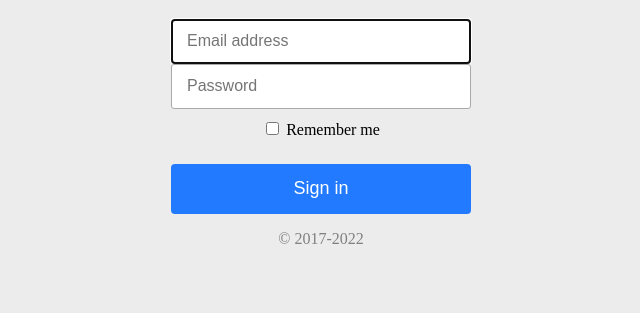
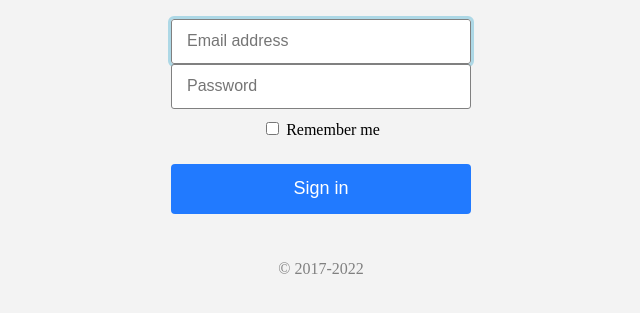
Before and after one commit to YujinCho0316/HTML-CSS, a plain HTML site: page example.html in a window 1280 px wide. Shown: the part 245-558 px from the top of the page, without its empty margins (327-967 px from the left). Drawn offline with Linux system fonts and the light colour scheme.

Commit message:
Update example

```diff
--- a/example.html
+++ b/example.html
@@ -9,7 +9,7 @@
     <style>
       body {
         font-family: 'Lucida Sans Grande';
-        background-color: rgb(236, 236, 236);
+        background-color: rgb(243, 243, 243);
         width: 100%;
 
       }
@@ -27,10 +27,14 @@
         width: 300px;
         height: 45px;
         box-sizing: border-box;
-        border: 1px solid darkgray;
+        border: 1px solid gray;
         border-radius: 3px;
         padding: 5%;
         font-size: medium;
+      }
+
+      .login:focus {
+        outline: 3px solid lightblue;
       }
 
       #remember {
@@ -48,6 +52,7 @@
         height: 50px;
         font-size: large;
         cursor: pointer;
+        margin-bottom: 30px;
       }
 
       #empty {
```
